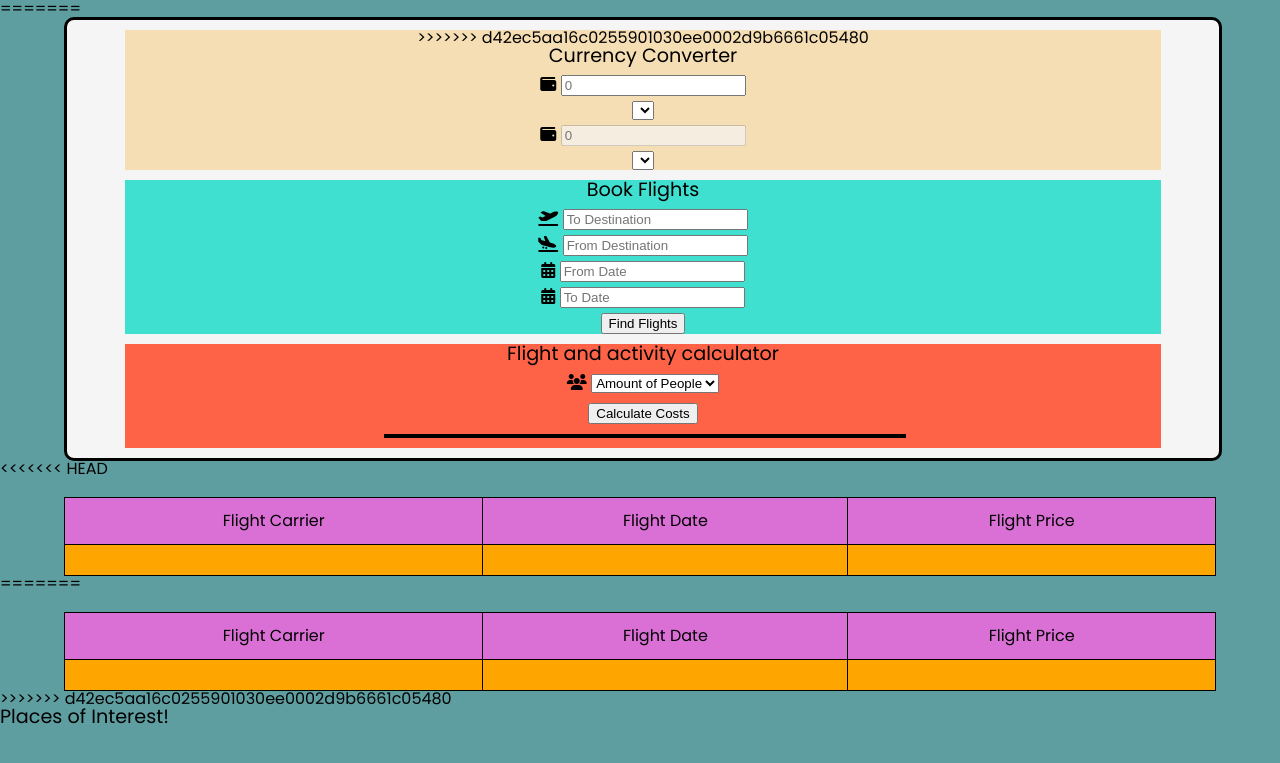
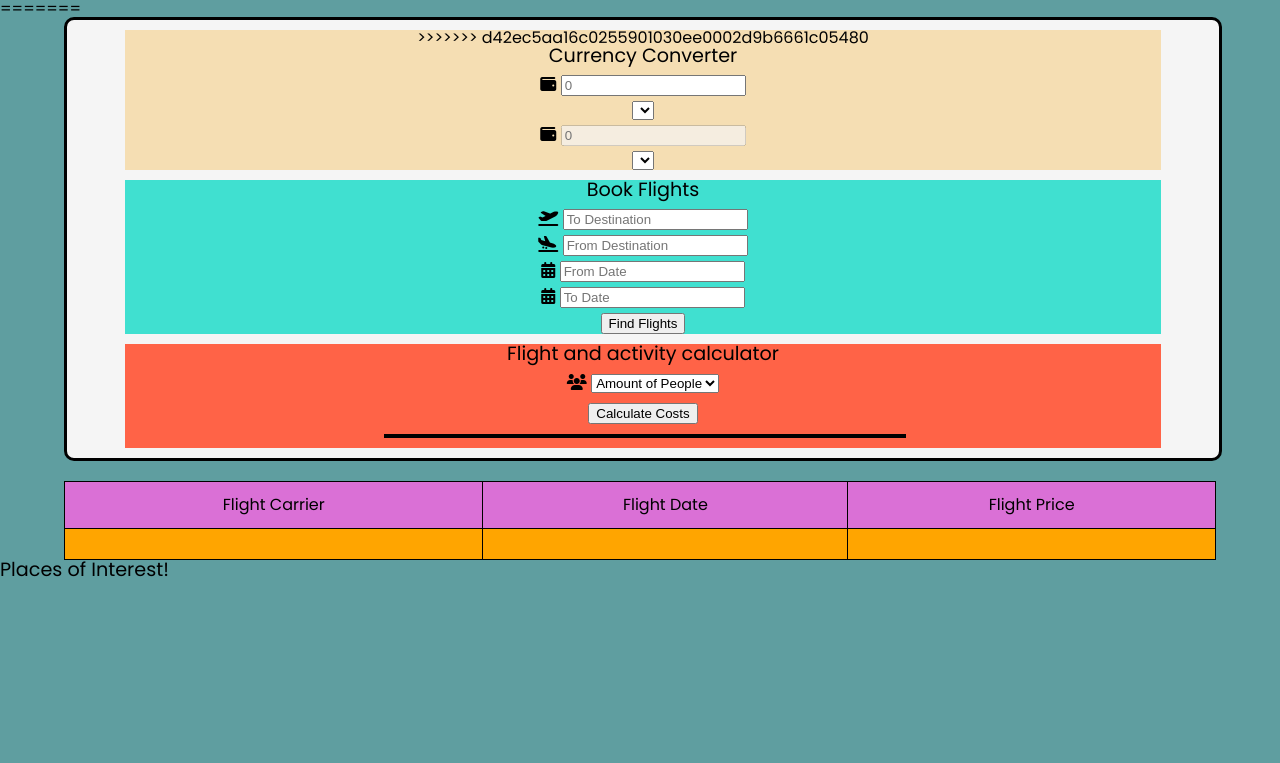
Before and after one commit to TrangTheDev/flightFinder, a plain HTML site: page index.html in a window 1280 px wide. Shown: the part 77-840 px from the top of the page. After the commit the page ends 800 px from the top, so only its background shows below. Drawn offline with nearby package versions, Linux system fonts and the light colour scheme; no server answers.

Commit message:
double checking and veritification everything works on javascript side

```diff
--- a/index.html
+++ b/index.html
@@ -106,27 +106,6 @@
         <h2> Error Code: <span id="errorCode"></span></h2>
     </div>
 
-<<<<<<< HEAD
-    <main class="col-2" id="main">
-
-        <table>
-            <thead>
-                <tr>
-                    <th>Flight Carrier</th>
-                    <th>Flight Date</th>
-                    <th>Flight Price</th>
-                </tr>
-            </thead>
-            <tbody>
-                <tr>
-                    <td class="carrier"></td>
-                    <td class="time"></td>
-                    <td class="price"></td>
-                </tr>
-            </tbody>
-        </table>
-    </main>
-=======
     <table class="flight-display">
         <thead>
             <tr>
@@ -143,7 +122,6 @@
             </tr>
         </tbody>
     </table>
->>>>>>> d42ec5aa16c0255901030ee0002d9b6661c05480
 
     <div class="thingsToDo">
         <h2>Places of Interest!</h2>
```
